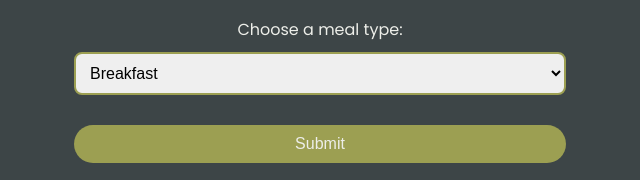
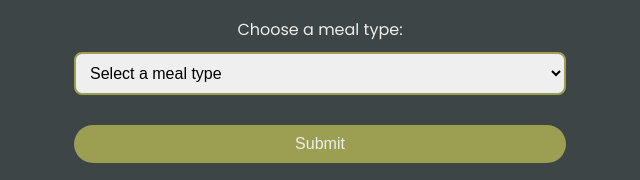
Before and after one commit to LaurenAMolloy/brewdog-of-the-day, a plain HTML site: page index.html in a window 1280 px wide. Shown: the part 208-388 px from the top of the page, 320-960 px from the left. Drawn offline with Linux system fonts and the light colour scheme; no server answers.

Commit message:
Added placeholder to options

```diff
--- a/index.html
+++ b/index.html
@@ -24,6 +24,7 @@
 
                 <label for="mealType">Choose a meal type:</label>
                 <select id="mealType" name="mealType">
+                    <option value="" disabled selected>Select a meal type</option>
                     <option value="breakfast">Breakfast</option>
                     <option value="lunch">Lunch</option>
                     <option value="dinner">Dinner</option>
```
